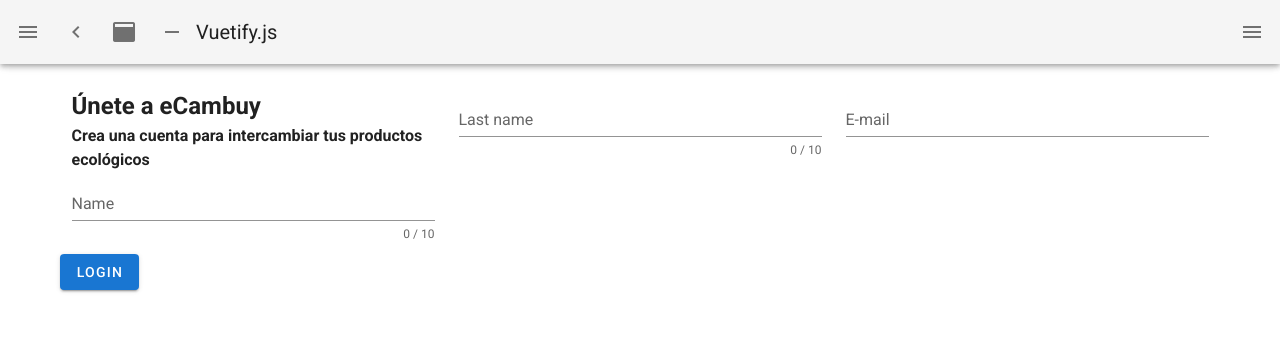
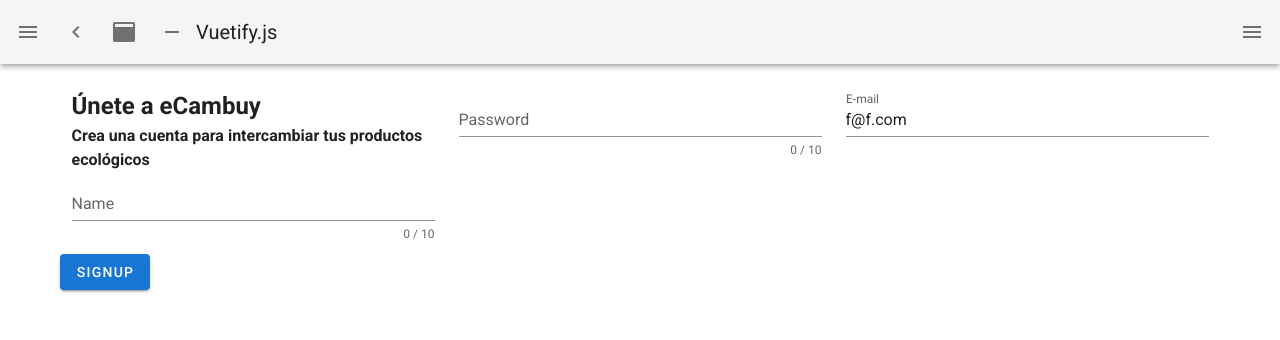
Before and after one commit to f3r/eCambuy_front, a Nuxt app: page /signup in a window 1280 px wide. Shown: the top 340 px of the page. Built offline with nearby package versions, Linux system fonts and the light colour scheme.

Commit message:
signup working

```diff
--- a/nuxt.config.js
+++ b/nuxt.config.js
@@ -1,6 +1,10 @@
 import colors from 'vuetify/es5/util/colors'
 
 export default {
+  server: {
+    port: 8000,
+    host: 'localhost'
+  },
   /*
   ** Nuxt rendering mode
   ** See https://nuxtjs.org/api/configuration-mode
@@ -37,6 +41,7 @@
   ** https://nuxtjs.org/guide/plugins
   */
   plugins: [
+    '@/plugins/axios'
   ],
   /*
   ** Auto import components
@@ -53,6 +58,7 @@
   ** Nuxt.js modules
   */
   modules: [
+    '@nuxtjs/axios',
   ],
   /*
   ** vuetify module configuration
--- a/package.json
+++ b/package.json
@@ -10,6 +10,7 @@
     "serve": "nuxt serve"
   },
   "dependencies": {
+    "@nuxtjs/axios": "^5.12.0",
     "nuxt": "^2.13.0"
   },
   "devDependencies": {
--- a/pages/signup.vue
+++ b/pages/signup.vue
@@ -22,10 +22,10 @@
           md="4"
         >
           <v-text-field
-            v-model="lastname"
+            v-model="password"
             :rules="nameRules"
             :counter="10"
-            label="Last name"
+            label="Password"
             required
           ></v-text-field>
         </v-col>
@@ -47,9 +47,9 @@
     <v-btn
       color="primary"
       nuxt
-      to="/productList"
+      @click="signup"
       >
-      Login
+      Signup
       </v-btn>
   </v-form>
 </template>
@@ -59,16 +59,27 @@
     data: () => ({
       valid: false,
       username: '',
-      lastname: '',
+      password: '',
       nameRules: [
         v => !!v || 'Name is required',
         v => v.length <= 10 || 'Name must be less than 10 characters',
       ],
-      email: '',
+      email: 'f@f.com',
       emailRules: [
         v => !!v || 'E-mail is required',
         v => /.+@.+/.test(v) || 'E-mail must be valid',
       ],
     }),
+    methods: {
+      async signup() {
+        const data = {
+          user_password: this.username,
+          user_username: this.password,
+          user_email: this.email
+        }
+        const ip = await this.$axios.$post('/auth/signup', data )
+        this.ip = ip
+      }
+    }
   }
 </script>
--- /dev/null
+++ b/plugins/axios.js
@@ -0,0 +1,4 @@
+import axios from 'axios'
+export default function ({$axios}) {
+  $axios.setBaseURL('http://localhost:3000/api')
+}
```
Also changed, not shown: 1 other file (tests, documents, lock files or other folders).
